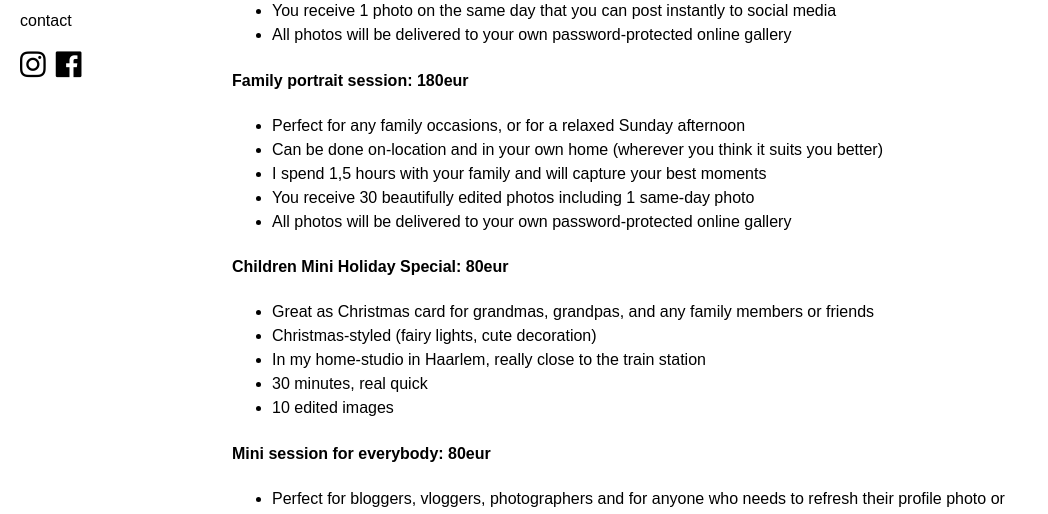
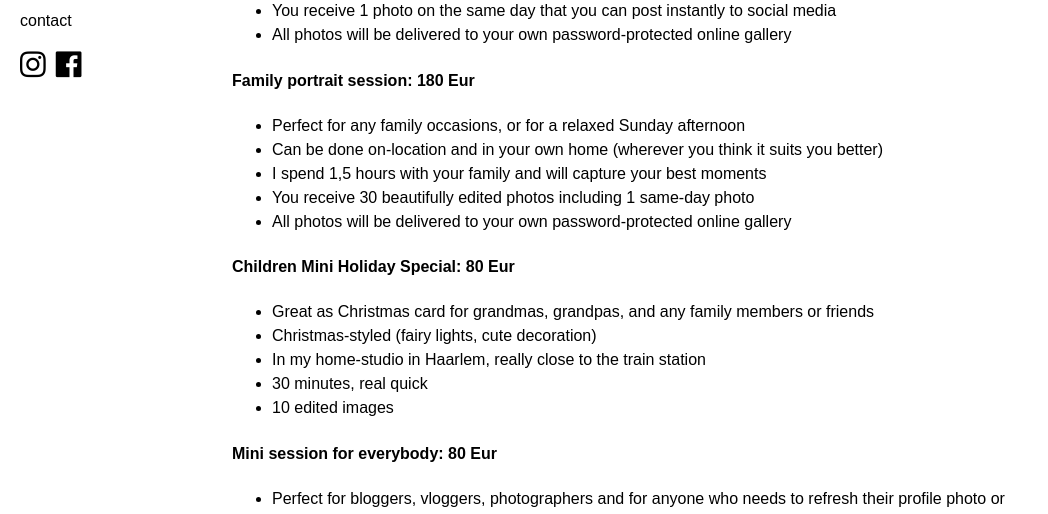
Before and after one commit to 3n1k0/anniekostolany.com, a React app: page /pricing in a window 1280 px wide. Shown: the part 339-853 px from the top of the page, without its empty margins (0-1048 px from the left). Built offline with nearby package versions, Linux system fonts and the light colour scheme.

Commit message:
Update Pricing.jsx

```diff
--- a/src/components/pages/Pricing.jsx
+++ b/src/components/pages/Pricing.jsx
@@ -24,7 +24,7 @@ export default () => (
 </ul>
 
 
-<h4>Family portrait session: 180eur</h4>
+<h4>Family portrait session: 180 Eur</h4>
 
 <ul>
 <li>Perfect for any family occasions, or for a relaxed Sunday afternoon</li>
@@ -35,7 +35,7 @@ export default () => (
 </ul>
 
 
-<h4>Children Mini Holiday Special: 80eur</h4>
+<h4>Children Mini Holiday Special: 80 Eur</h4>
 <ul>
 <li>Great as Christmas card for grandmas, grandpas, and any family members or friends</li>
 <li>Christmas-styled (fairy lights, cute decoration)</li>
@@ -45,7 +45,7 @@ export default () => (
 </ul>
 
 
-<h4>Mini session for everybody: 80eur</h4>
+<h4>Mini session for everybody: 80 Eur</h4>
 <ul>
 <li>Perfect for bloggers, vloggers, photographers and for anyone who needs to refresh their profile photo or 'about me' information</li>
 <li>Best to be done on-location</li>
```
